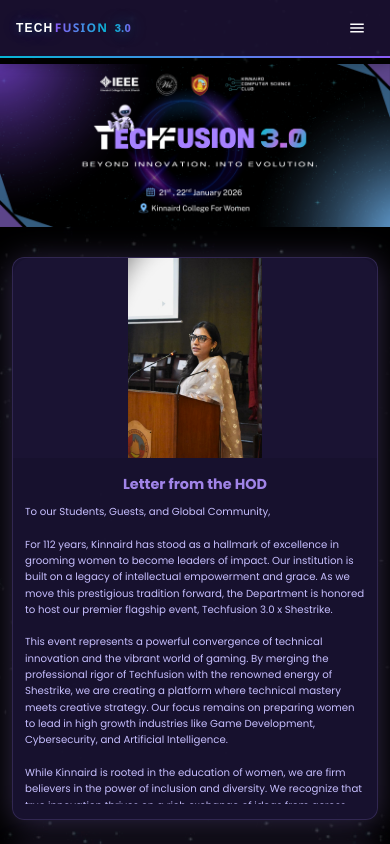
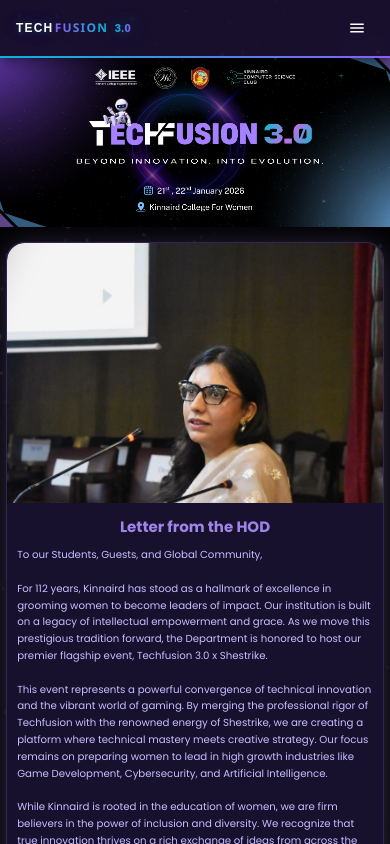
Before and after one commit to rahemeen1/TechFusion3.0, a React (Vite) app: page / in a window 390 px wide. Shown: the top 844 px of the page. Built offline with nearby package versions, Linux system fonts and the light colour scheme.

Commit message:
Fix navbar-hero spacing: remove home-container wrapper and adjust padding/margins

```diff
--- a/src/App.css
+++ b/src/App.css
@@ -7,4 +7,12 @@
 .main-content {
   flex: 1;
   width: 100%;
+  /* Match MUI AppBar height exactly: 56px mobile, 64px desktop */
+  padding-top: 56px;
 }
+
+@media (min-width: 600px) {
+  .main-content {
+    padding-top: 64px;
+  }
+}
--- a/src/index.css
+++ b/src/index.css
@@ -41,6 +41,8 @@
   -webkit-font-smoothing: antialiased;
   -moz-osx-font-smoothing: grayscale;
   min-height: 100vh;
+  margin: 0;
+  padding: 0;
 }
 
 #root {
--- a/src/pages/Home.css
+++ b/src/pages/Home.css
@@ -6,7 +6,7 @@
 }
 /* --- TechFusion 3.0 Hero Banner Section --- */
 .tf3-hero-banner-section {
-  width: 100vw;
+  width: 100%;
   max-width: 100%;
   margin: 0 auto 2.5rem auto;
   display: flex;
@@ -14,17 +14,35 @@
   align-items: center;
   position: relative;
   z-index: 12;
+  padding: 0;
 }
+
+@media (max-width: 600px) {
+  .tf3-hero-banner-section {
+    margin-top: 0;
+    margin-bottom: 1.25rem;
+  }
+}
+.tf3-hero-banner-section img,
 .tf3-hero-banner-img {
-  width: 100vw;
-  max-width: 1600px;
-  height: 340px;
-  object-fit: cover;
-  border-radius: 0 0 2.5rem 2.5rem;
-  box-shadow: 0 8px 32px #a084e8cc;
-  margin-bottom: 0.5rem;
-  background: #1a1333;
   display: block;
+}
+
+@media (min-width: 600px) {
+  .tf3-hero-banner-img {
+    border-radius: 0 0 1rem 1rem;
+  }
+}
+
+@media (min-width: 900px) {
+  .tf3-hero-banner-section {
+    max-width: 1200px;
+    padding: 0 1rem;
+  }
+  .tf3-hero-banner-img {
+    border-radius: 0 0 1.5rem 1.5rem;
+    box-shadow: 0 8px 32px #a084e8cc;
+  }
 }
 .tf3-hero-dates {
   font-size: 2.2rem;
@@ -38,15 +56,53 @@
   color: #a084e8;
 }
 
+/* New: Controlled hero crop with fixed aspect ratio and cover fit */
+.tf3-hero-banner {
+  width: 100%;
+  max-width: 100%;
+  aspect-ratio: 16 / 7;
+  border-radius: 0;           /* blend with page background */
+  overflow: hidden;
+  box-shadow: none;           /* remove "card" feeling */
+  background: transparent;
+  position: relative;
+}
+
+.tf3-hero-banner .tf3-hero-banner-img {
+  position: absolute;
+  inset: 0;
+  width: 100%;
+  height: 100%;
+  object-fit: cover;
+  object-position: center 35%; /* crop away extra top space */
+}
+
+@media (max-width: 600px) {
+  .tf3-hero-banner {
+    aspect-ratio: 16 / 6;
+  }
+
+  .tf3-hero-banner .tf3-hero-banner-img {
+    object-position: center 70%;
+  }
+}
+
 /* --- Letters / Messages Section --- */
 .tf3-letters-section {
   display: flex;
   flex-direction: column;
-  gap: 2.5rem;
+  gap: 2rem;
   max-width: 1050px;
-  margin: 0 auto 3.5rem auto;
-  padding: 0 1rem;
+  margin: 0 auto 3rem auto;
+  padding: 0 0.75rem;
   z-index: 13;
+}
+
+@media (min-width: 768px) {
+  .tf3-letters-section {
+    gap: 2.5rem;
+    padding: 0 1rem;
+  }
 }
 
 .tf3-letter-card {
@@ -103,18 +159,24 @@
 }
 
 @media (max-width: 900px) {
+  .tf3-hero-banner {
+    aspect-ratio: 16 / 7;
+  }
+
   .tf3-letter-card {
-    display: flex;              /* ✅ IMPORTANT */
+    display: flex;
     flex-direction: column;
     min-height: unset;
   }
 
   .tf3-letter-img-wrap {
     width: 100%;
-    height: 260px;              /* ✅ CONTROL IMAGE SIZE */
+    height: 300px;
+    min-height: 300px;
     position: relative;
     border-radius: 1.5rem 1.5rem 0 0;
-
+    overflow: hidden;
+    background: #1a1333;
   }
 
   .tf3-letter-img {
@@ -122,15 +184,13 @@
     inset: 0;
     width: 100%;
     height: 100%;
-
-  object-fit: contain;
-
-  object-position: center top;      /* ✅ keeps image proportional */
+    object-fit: cover;
+    object-position: center 25%;
   }
 
   .tf3-letter-content,
   .tf3-letter-content-centered {
-    padding: 1.5rem 1.2rem;
+    padding: 1.25rem 1rem;
     text-align: center;
     align-items: center;
   }
@@ -141,33 +201,59 @@
   }
 
   .tf3-letter-text {
-    font-size: 0.9rem;
-    text-align: center;
-    max-height: 300px;
+    font-size: 0.88rem;
+    line-height: 1.65;
+    max-height: 40vh;
     overflow-y: auto;
   }
 }
 
 @media (max-width: 480px) {
+  .home-container { padding: 0; }
+  .tf3-letters-section {
+    gap: 1.5rem;
+    margin-bottom: 2rem;
+    padding: 0 0.5rem;
+  }
+
+  .tf3-letter-img-wrap {
+    height: 260px;
+    min-height: 260px;
+  }
+
+  .tf3-letter-content {
+    padding: 1rem 0.85rem;
+  }
+
+  .tf3-letter-heading {
+    font-size: 1.25rem;
+  }
+
+  .tf3-letter-text {
+    font-size: 0.85rem;
+  }
+}
+
+@media (max-width: 380px) {
+  .tf3-hero-banner-img {
+    max-height: 220px;
+  }
+
   .tf3-letter-card {
     border-radius: 1rem;
   }
 
   .tf3-letter-img-wrap {
-    height: 200px;
-    min-height: 200px;
-  }
-
-  .tf3-letter-content {
-    padding: 1.25rem 1rem;
+    height: 220px;
+    min-height: 220px;
   }
 
   .tf3-letter-heading {
-    font-size: 1.2rem;
+    font-size: 1.1rem;
   }
 
   .tf3-letter-text {
-    font-size: 0.85rem;
+    font-size: 0.82rem;
     line-height: 1.6;
   }
 }
@@ -276,59 +362,7 @@
     max-width: 320px;
   }
 }
-/* --- TechFusion 2.0 Banner Section --- */
-.tf-banner-section {
-  width: 100vw;
-  max-width: 100%;
-  margin: 0 auto 2.5rem auto;
-  display: flex;
-  flex-direction: column;
-  align-items: center;
-  position: relative;
-  z-index: 12;
-}
-.tf-banner-img {
-  width: 100vw;
-  max-width: 1600px;
-  height: 320px;
-  object-fit: cover;
-  border-radius: 0 0 2.5rem 2.5rem;
-  box-shadow: 0 8px 32px #a084e8cc;
-  margin-bottom: 0.5rem;
-}
-.tf-banner-dates {
-  font-size: 2rem;
-  font-weight: 700;
-  margin-top: -1.5rem;
-  margin-bottom: 1.5rem;
-  text-align: center;
-  letter-spacing: 0.05em;
-}
-.tf-purple {
-  color: #a084e8;
-}
-
-/* --- Message Cards Section --- */
-.tf-message-cards {
-  display: flex;
-  flex-direction: column;
-  gap: 2.5rem;
-  max-width: 900px;
-  margin: 0 auto 3.5rem auto;
-  z-index: 13;
-}
-.tf-message-card {
-  display: flex;
-  flex-direction: row;
-  align-items: center;
-  background: rgba(24, 18, 48, 0.95);
-  border-radius: 1.5rem;
-  box-shadow: 0 4px 32px #a084e850;
-  overflow: hidden;
-  min-height: 220px;
-  transition: box-shadow 0.3s, transform 0.3s;
-  border: 1.5px solid #a084e830;
-}
+/* legacy banner section removed to prevent CSS corruption */
 .tf-message-card:hover {
   box-shadow: 0 8px 48px #a084e8cc, 0 0 0 2px #a084e8;
   transform: translateY(-6px) scale(1.02);
--- a/src/pages/Home.jsx
+++ b/src/pages/Home.jsx
@@ -49,17 +49,16 @@
   }
 
   return (
-    <div className="home-container">
-      {/* Animated Background Stars */}
-
-
+    <>
       {/* SECTION 0: HERO BANNER */}
       <div className="tf3-hero-banner-section">
-        <img
-          src={techfusionBanner}
-          alt="TechFusion 3.0 Banner"
-          style={{ width: '100%', height: 'auto', display: 'block', maxWidth: '100vw', objectFit: 'cover' }}
-        />
+        <div className="tf3-hero-banner">
+          <img
+            src={techfusionBanner}
+            alt="TechFusion 3.0 Banner"
+            className="tf3-hero-banner-img"
+          />
+        </div>
       </div>
 
 
@@ -194,7 +193,7 @@
           ))}
         </div>
       </div>
-    </div>
+    </>
   )
 }
 
```
Also changed, not shown: src/assets/rahemeen.jpeg, 1 other file (tests, documents, lock files or other folders).
